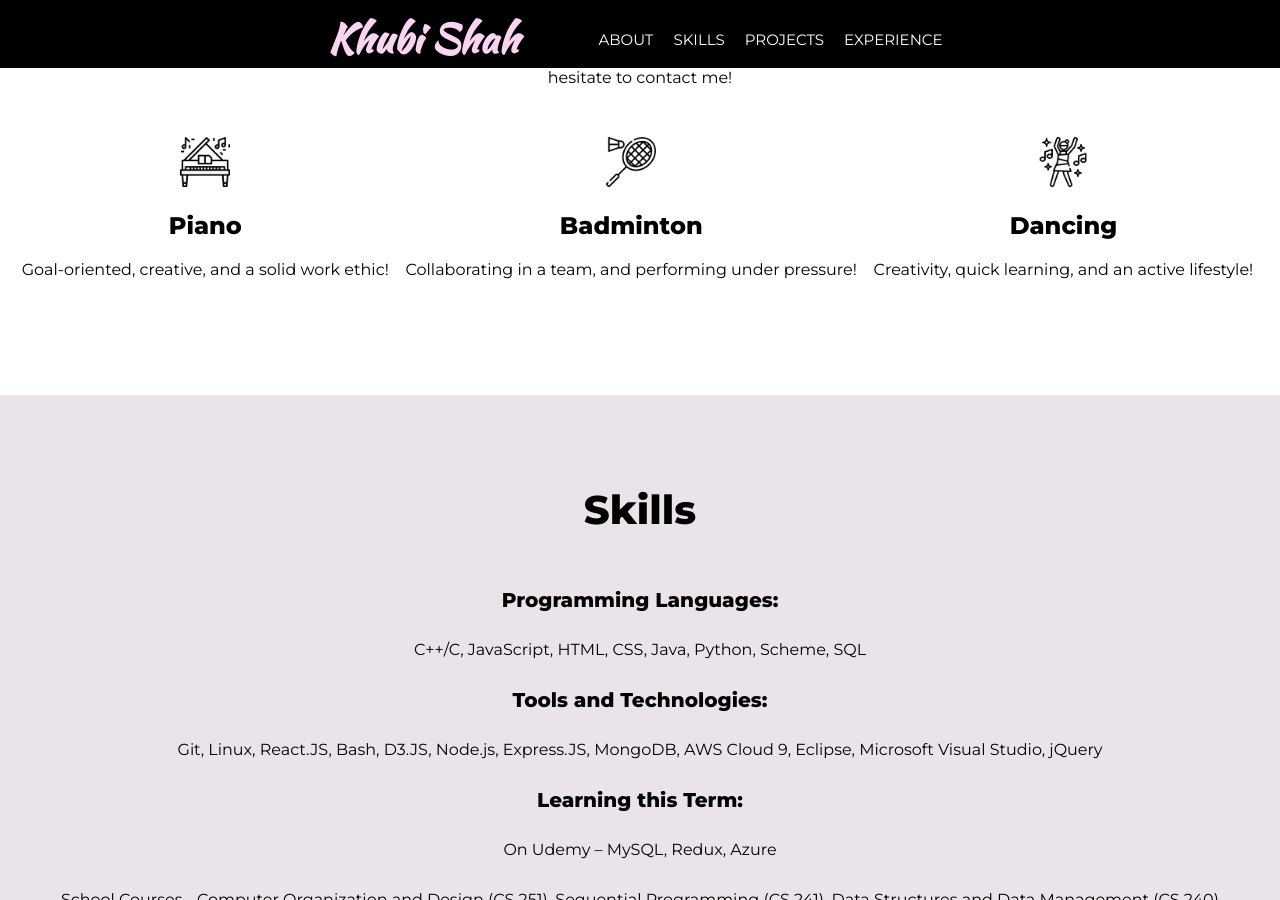
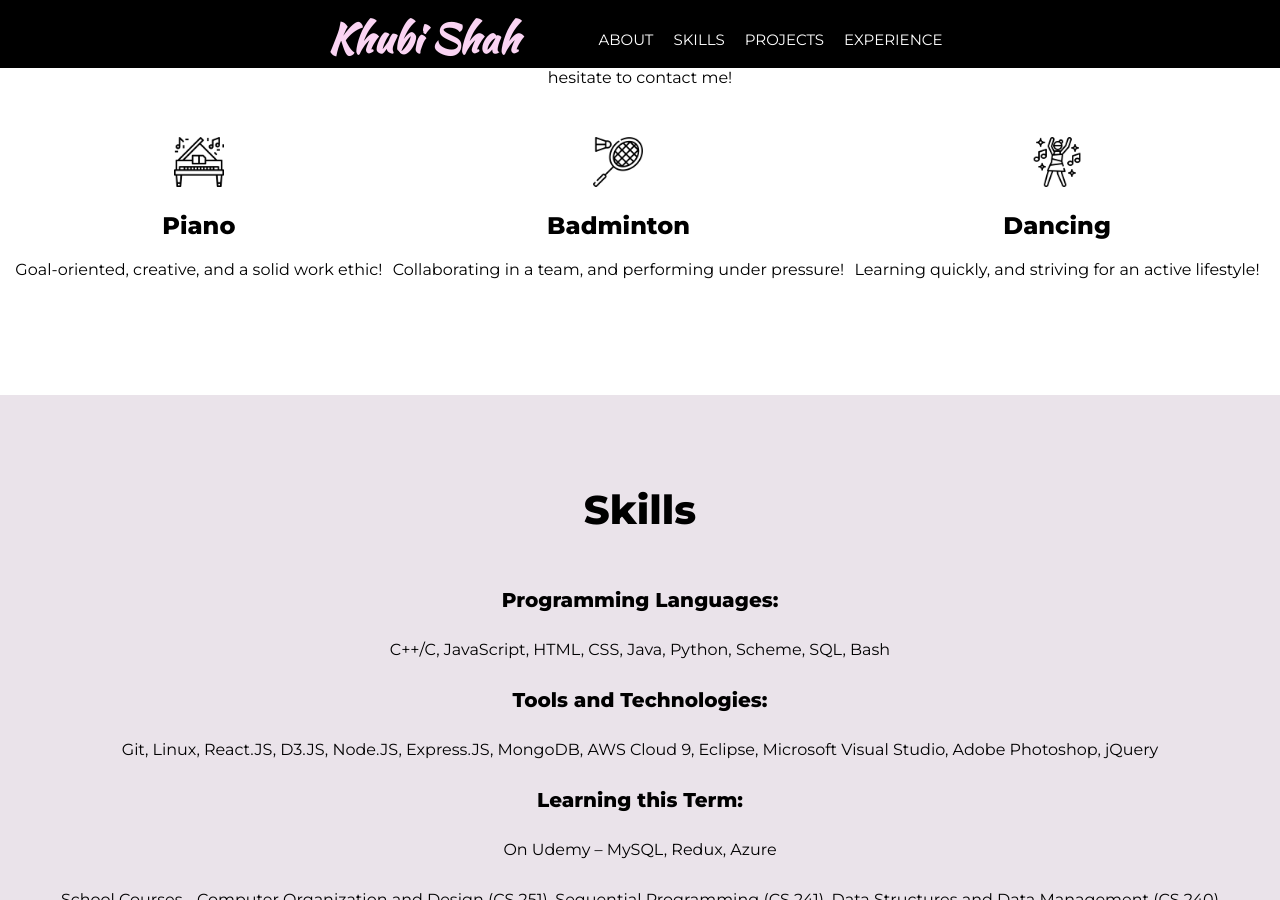
Before and after one commit to khubishah/khubishah.github.io, a Jekyll site: the page built from index.html, in a window 1280 px wide and 900 px high, scrolled down 818 px. Built offline with Jekyll 4.4.1, drawn with Linux system fonts in a browser that asks for light colours; nearby versions of some CDN libraries; some web fonts are replaced.

Commit message:
more tweaks

```diff
--- a/_layouts/default.html
+++ b/_layouts/default.html
@@ -69,7 +69,7 @@
 					<div class = "hobby">
 							<img class="hobby_icons" src="/img/dancing.jpg" alt="" />
 							<h2 class = "hobby_names">Dancing</h2>
-							<p class = "hobby_para">Creativity, quick learning, and an active lifestyle!</p>
+							<p class = "hobby_para">Learning quickly, and striving for an active lifestyle! </p>
 					</div>
 				</div>
 			</section>
@@ -79,11 +79,11 @@
 				<div class="skills_list">
 						<div class="skill">
 								<h4 class="skill_names">Programming Languages:</h4>
-								<p class = "section_para">C++/C, JavaScript, HTML, CSS, Java, Python, Scheme, SQL</p>
+								<p class = "section_para">C++/C, JavaScript, HTML, CSS, Java, Python, Scheme, SQL,  Bash</p>
 							</div>
 							<div class="skill">
 								<h4 class="skill_names">Tools and Technologies:</h4>
-								<p class = "section_para">Git, Linux, React.JS, Bash, D3.JS, Node.js, Express.JS, MongoDB, AWS Cloud 9, Eclipse, Microsoft Visual Studio, jQuery</p>
+								<p class = "section_para">Git, Linux, React.JS, D3.JS, Node.JS, Express.JS, MongoDB, AWS Cloud 9, Eclipse, Microsoft Visual Studio, Adobe Photoshop, jQuery</p>
 							</div>
 							<div class="skill">
 								<h4 class="skill_names">Learning this Term:</h4>
```
